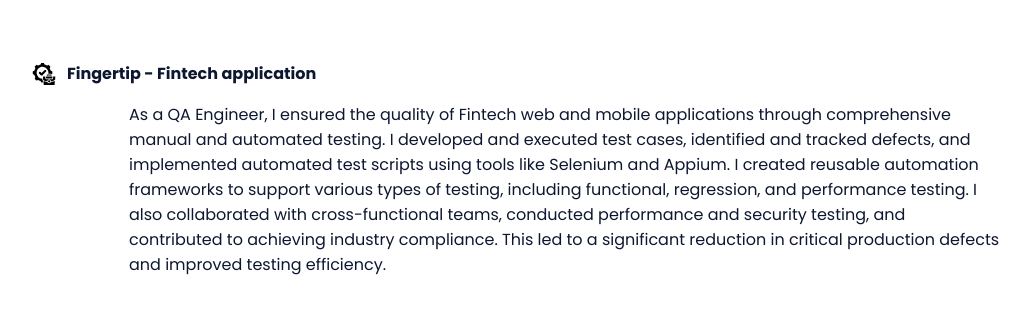
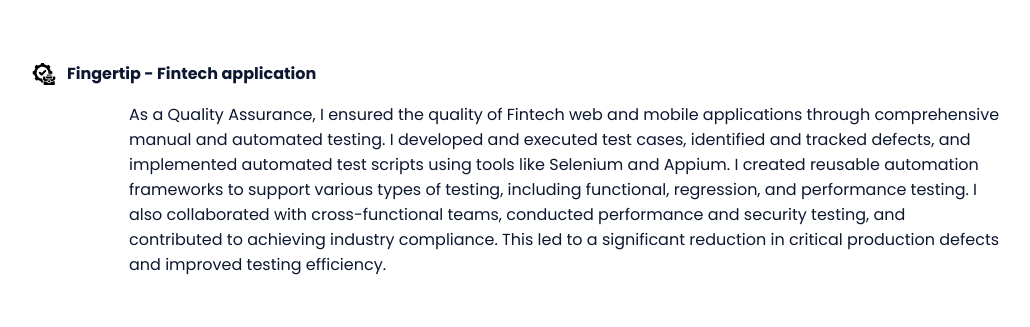
Before and after one commit to jpDhinesh02/Portfolio, a plain HTML site: page index.html in a window 1280 px wide. Shown: the part 2281-2608 px from the top of the page, without its empty margins (149-1179 px from the left). Drawn offline with nearby package versions, Linux system fonts and the light colour scheme; a script that the page names is missing.

Commit message:
Update index.html

```diff
--- a/index.html
+++ b/index.html
@@ -1679,7 +1679,7 @@ c945 0 890 -4 890 60 0 64 55 60 -890 60 l-859 0 -15 -22z" />
                         </svg>Fingertip - Fintech application
                     </h3>
                     <div class="Projects__subTitle">
-                        <span class="Projects__calendar">As a QA Engineer, I ensured the quality of Fintech web and
+                        <span class="Projects__calendar">As a Quality Assurance, I ensured the quality of Fintech web and
                             mobile applications through comprehensive manual and automated testing. I developed and
                             executed test cases, identified and tracked defects, and implemented automated test
                             scripts
```
